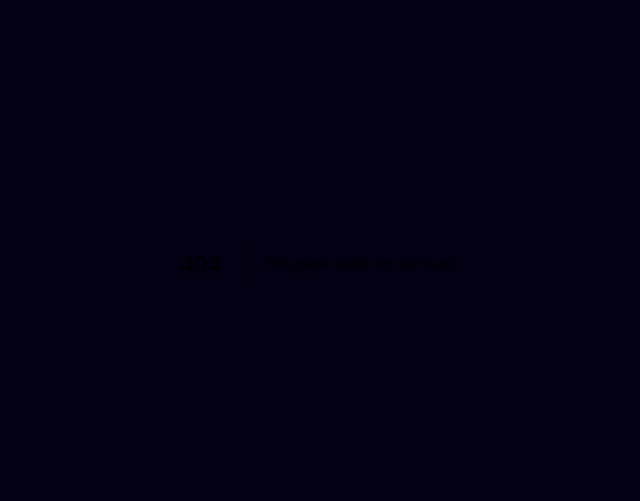
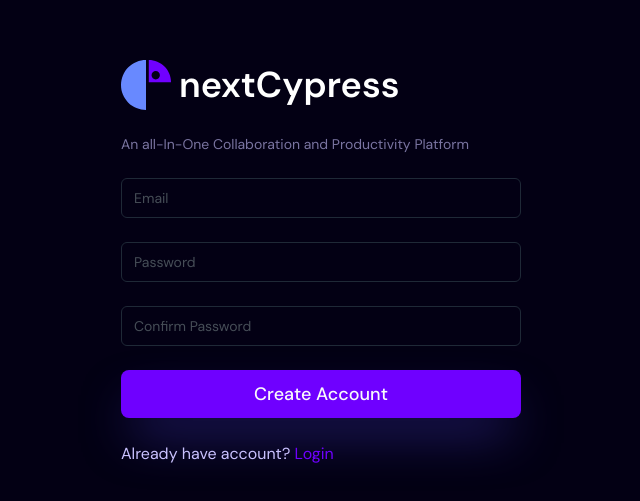
Before and after one commit to codewithshumon/next-cypress, a Next.js app: page /signup in a window 1280 px wide. Before the commit this address had no page. Shown: the part 137-638 px from the top of the page, without its empty margins (319-959 px from the left). Built offline with nearby package versions, Linux system fonts and the light colour scheme.

Commit message:
Added Signup page UI

```diff
--- /dev/null
+++ b/src/app/(auth)/signup/page.tsx
@@ -0,0 +1,172 @@
+'use client';
+
+import { z } from 'zod';
+import { useMemo, useState } from 'react';
+import Link from 'next/link';
+import Image from 'next/image';
+import { useRouter, useSearchParams } from 'next/navigation';
+import clsx from 'clsx';
+import { useForm } from 'react-hook-form';
+
+import { zodResolver } from '@hookform/resolvers/zod';
+import {
+  Form,
+  FormControl,
+  FormDescription,
+  FormField,
+  FormItem,
+  FormMessage,
+} from '@/components/ui/form';
+import { Input } from '@/components/ui/input';
+import { Button } from '@/components/ui/button';
+import Loader from '@/components/Loader';
+import { Alert, AlertDescription, AlertTitle } from '@/components/ui/alert';
+import { MailCheck } from 'lucide-react';
+
+const SignUpFormSchema = z
+  .object({
+    email: z.string().describe('Email').email('Invalid Email'),
+    password: z
+      .string()
+      .describe('Password')
+      .min(6, 'Password must be minimum 6 characters'),
+    confirmPassword: z
+      .string()
+      .describe('Confirm Password')
+      .min(6, 'Password must be minimum 6 characters'),
+  })
+  .refine((data) => data.password === data.confirmPassword, {
+    message: "Passwords don't match",
+    path: ['confirmPassword'],
+  });
+const Signup = () => {
+  const router = useRouter();
+  const searchParams = useSearchParams();
+  const [submitError, setSubmitError] = useState('');
+  const [confirmation, setConfirmation] = useState(false);
+
+  const codeExchangeError = useMemo(() => {
+    if (!searchParams) return '';
+
+    searchParams.get('error_description');
+  }, [searchParams]);
+
+  const confirmationAndErrorStyle = useMemo(
+    () =>
+      clsx('bg-primary', {
+        'bg-red-500/10': codeExchangeError,
+        'text-red-700': codeExchangeError,
+        'border-red-500/50': codeExchangeError,
+      }),
+    [codeExchangeError]
+  );
+
+  const form = useForm<z.infer<typeof SignUpFormSchema>>({
+    mode: 'onChange',
+    resolver: zodResolver(SignUpFormSchema),
+    defaultValues: { email: '', password: '', confirmPassword: '' },
+  });
+
+  const isLoading = form.formState.isSubmitting;
+  const onSubmit = () => {};
+  const signUpHandler = () => {};
+  return (
+    <Form {...form}>
+      <form
+        onChange={() => {
+          if (submitError) setSubmitError('');
+        }}
+        onSubmit={form.handleSubmit(onSubmit)}
+        className="w-full sm:justify-center sm:w-[400px]
+        space-y-6 flex
+        flex-col
+        "
+      >
+        <Link href="/" className="w-full flex justify-left items-center">
+          <Image
+            alt="Cypress Logo"
+            src={'/cypresslogo.svg'}
+            width={50}
+            height={50}
+          />
+          <span className="font-semibold dark:text-white text-4xl first-letter:ml-2">
+            nextCypress
+          </span>
+        </Link>
+        <FormDescription className="text-foreground/60">
+          An all-In-One Collaboration and Productivity Platform
+        </FormDescription>
+        {!confirmation && !codeExchangeError && (
+          <>
+            <FormField
+              disabled={isLoading}
+              control={form.control}
+              name="email"
+              render={(field) => (
+                <FormItem>
+                  <FormControl>
+                    <Input type="email" placeholder="Email" {...field} />
+                  </FormControl>
+                </FormItem>
+              )}
+            />
+            <FormField
+              disabled={isLoading}
+              control={form.control}
+              name="password"
+              render={(field) => (
+                <FormItem>
+                  <FormControl>
+                    <Input type="password" placeholder="Password" {...field} />
+                  </FormControl>
+                </FormItem>
+              )}
+            />
+            <FormField
+              disabled={isLoading}
+              control={form.control}
+              name="confirmPassword"
+              render={(field) => (
+                <FormItem>
+                  <FormControl>
+                    <Input
+                      type="password"
+                      placeholder="Confirm Password"
+                      {...field}
+                    />
+                  </FormControl>
+                </FormItem>
+              )}
+            />
+            <Button disabled={isLoading} type="submit" className="w-full p-6">
+              {!isLoading ? 'Create Account' : <Loader />}
+            </Button>
+          </>
+        )}
+
+        {submitError && <FormMessage>{submitError}</FormMessage>}
+        <span className="self-container">
+          Already have account?{' '}
+          <Link href="login" className="text-primary">
+            Login
+          </Link>
+        </span>
+        {confirmation && codeExchangeError && (
+          <>
+            <Alert className={confirmationAndErrorStyle}>
+              {!codeExchangeError && <MailCheck className=" w-4 h-4" />}
+              <AlertTitle>
+                {codeExchangeError ? 'Invalid Link' : 'Check your email'}
+              </AlertTitle>
+              <AlertDescription>
+                {codeExchangeError || 'An email confirmation has been sent.'}
+              </AlertDescription>
+            </Alert>
+          </>
+        )}
+      </form>
+    </Form>
+  );
+};
+
+export default Signup;
```
